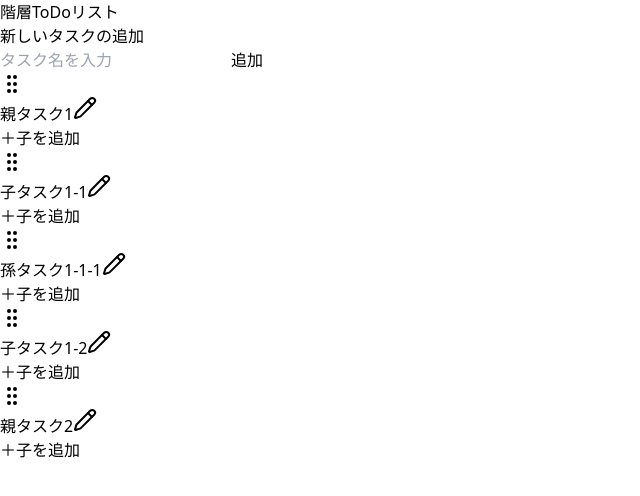
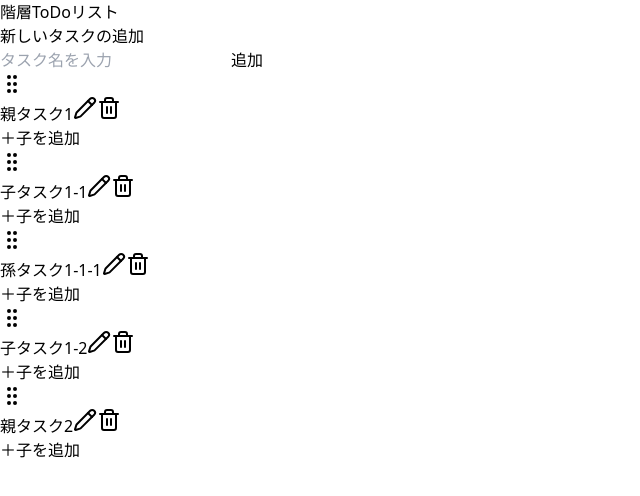
Before and after one commit to khosokawa0716/todo-react, a React (Vite) app: page / in a window 1280 px wide. Shown: the top 496 px of the page, without its empty margins (0-640 px from the left). Built offline with nearby package versions, Linux system fonts and the light colour scheme.

Commit message:
feat: タスク削除機能を実装し、ゴミ箱アイコンに変更

```diff
--- a/src/App.tsx
+++ b/src/App.tsx
@@ -15,11 +15,11 @@ import {
 } from '@dnd-kit/sortable';
 
 const initialTodos: TodoItem[] = [
-  { id: 1, title: '親タスク1', parentId: null },
-  { id: 2, title: '子タスク1-1', parentId: 1 },
-  { id: 3, title: '子タスク1-2', parentId: 1 },
-  { id: 4, title: '親タスク2', parentId: null },
-  { id: 5, title: '孫タスク1-1-1', parentId: 2 },
+  { id: 1, title: '親タスク1', parentId: null, isDeleted: false },
+  { id: 2, title: '子タスク1-1', parentId: 1, isDeleted: false },
+  { id: 3, title: '子タスク1-2', parentId: 1, isDeleted: false },
+  { id: 4, title: '親タスク2', parentId: null, isDeleted: false },
+  { id: 5, title: '孫タスク1-1-1', parentId: 2, isDeleted: false },
 ];
 
 const App = () => {
@@ -54,6 +54,7 @@ const App = () => {
       id: Date.now(), // ユニークな数値IDとして利用
       title: newTitle.trim(),
       parentId: null, // 今回は親タスクとして追加
+      isDeleted: false,
     };
 
     setTodos((prev) => [...prev, newTask]);
@@ -65,6 +66,7 @@ const App = () => {
       id: Date.now(),
       title: '新しい子タスク',
       parentId,
+      isDeleted: false,
     };
     setTodos((prev) => [...prev, newTask]);
   };
@@ -72,6 +74,20 @@ const App = () => {
   const handleUpdateTitle = (id: number, newTitle: string) => {
     setTodos((prev) =>
       prev.map((todo) => (todo.id === id ? { ...todo, title: newTitle } : todo))
+    );
+  };
+
+  const handleDelete = (id: number) => {
+    setTodos((prev) =>
+      prev.map((todo) => (todo.id === id ? { ...todo, isDeleted: true } : todo))
+    );
+  };
+
+  const handleRestore = (id: number) => {
+    setTodos((prev) =>
+      prev.map((todo) =>
+        todo.id === id ? { ...todo, isDeleted: false } : todo
+      )
     );
   };
 
@@ -119,6 +135,8 @@ const App = () => {
                 allTodos={todos}
                 onAddChild={handleAddChild}
                 onUpdateTitle={handleUpdateTitle}
+                onDelete={handleDelete}
+                onRestore={handleRestore}
               />
             ))}
           </ul>
--- a/src/components/TodoItemTree.tsx
+++ b/src/components/TodoItemTree.tsx
@@ -2,7 +2,7 @@ import { useState } from 'react';
 import { TodoItem } from '../types';
 import { useSortable } from '@dnd-kit/sortable';
 import { CSS } from '@dnd-kit/utilities';
-import { GripVertical, Pencil } from 'lucide-react';
+import { GripVertical, Pencil, Trash2 } from 'lucide-react';
 
 interface Props {
   todo: TodoItem;
@@ -10,6 +10,8 @@ interface Props {
   depth?: number;
   onAddChild: (parentId: number) => void;
   onUpdateTitle: (id: number, newTitle: string) => void;
+  onDelete: (id: number) => void;
+  onRestore: (id: number) => void;
 }
 
 export const TodoItemTree = ({
@@ -18,6 +20,8 @@ export const TodoItemTree = ({
   depth = 0,
   onAddChild,
   onUpdateTitle,
+  onDelete,
+  onRestore,
 }: Props) => {
   const children = allTodos.filter((t) => t.parentId === todo.id);
   const { attributes, listeners, setNodeRef, transform, transition } =
@@ -34,6 +38,16 @@ export const TodoItemTree = ({
   const handleSubmit = () => {
     onUpdateTitle(todo.id, editTitle.trim() || todo.title);
     setIsEditing(false);
+  };
+
+  if (todo.isDeleted) return null;
+
+  const handleDeleteClick = () => {
+    onDelete(todo.id);
+  };
+
+  const handleRestoreClick = () => {
+    onRestore(todo.id);
   };
 
   return (
@@ -80,6 +94,13 @@ export const TodoItemTree = ({
               >
                 <Pencil className="w-4 h-4" />
               </button>
+              <button
+                onClick={handleDeleteClick}
+                className="text-sm text-red-500 hover:underline"
+                aria-label="タイトルを削除"
+              >
+                <Trash2 className="w-4 h-4" />
+              </button>
             </>
           )}
         </div>
@@ -101,6 +122,8 @@ export const TodoItemTree = ({
               depth={depth + 1}
               onAddChild={onAddChild}
               onUpdateTitle={onUpdateTitle}
+              onDelete={onDelete}
+              onRestore={onRestore}
             />
           ))}
         </ul>
--- a/src/types.ts
+++ b/src/types.ts
@@ -2,4 +2,5 @@ export interface TodoItem {
   id: number;
   title: string;
   parentId: number | null;
+  isDeleted: boolean | null;
 }
```
Also changed, not shown: 1 other file (tests, documents, lock files or other folders).
